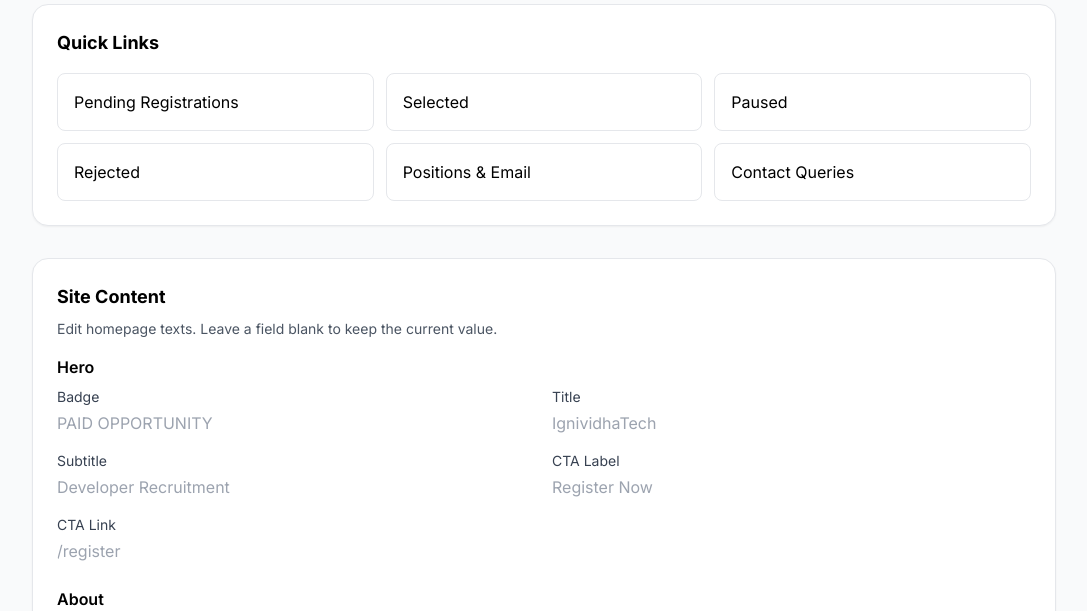
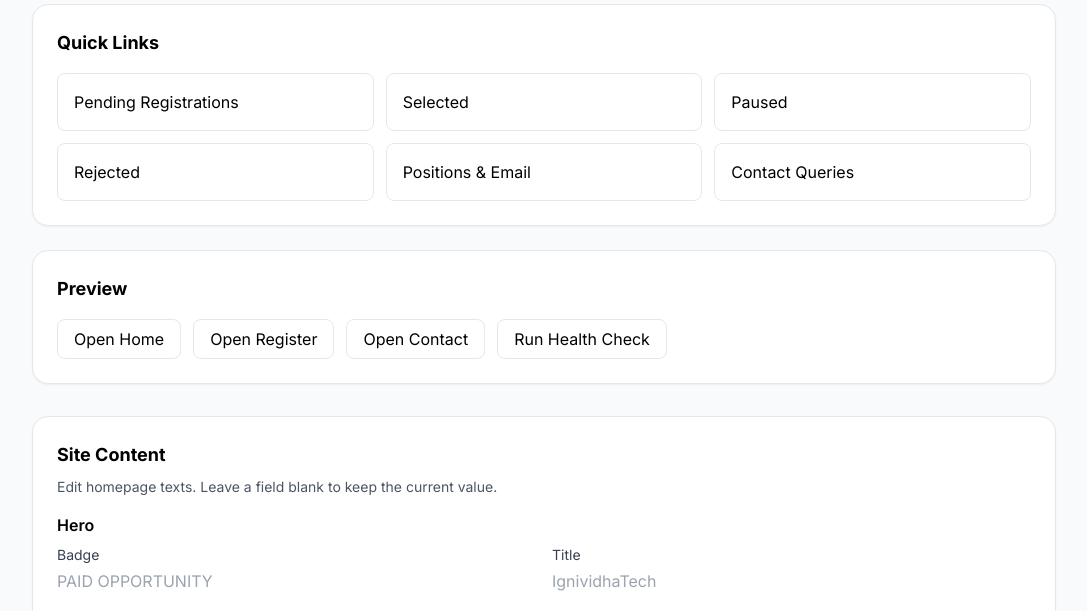
Before and after one commit to 25umesh/IgnividhaTech, a Flask app: page /admin in a window 1280 px wide. Shown: the part 326-937 px from the top of the page, without its empty margins (96-1183 px from the left). Run offline with Flask 3, Linux system fonts and the light colour scheme; the visitor is signed in with stand-in values (Sample User, id 1); some libraries are stand-ins or nearby versions.

Commit message:
Add /healthz endpoint to render key templates; add Preview links (Home/Register/Contact/Health) to admin dashboard

```diff
--- a/app.py
+++ b/app.py
@@ -1470,3 +1470,54 @@ if __name__ == '__main__':
         port=int(os.environ.get('PORT', 5000)),
         debug=True,
     )
+
+# --- HEALTH CHECK ENDPOINT ---
+
+
+@app.route('/healthz')
+def healthz():
+    """Render key templates to verify Jinja/context health.
+    Returns JSON summary and 200 if all pass, else 500.
+    """
+    results: dict[str, dict] = {}
+
+    def check(name: str, func):
+        try:
+            html = func()
+            # Rendered HTML length; jsonify needs serializable values
+            results[name] = {
+                'ok': True,
+                'len': len(html) if hasattr(html, '__len__') else 0,
+            }
+        except Exception as e:
+            results[name] = {'ok': False, 'error': str(e)}
+
+    # Check dashboard, register, contact templates using the same context
+    check('dashboard', lambda: render_template(
+        'dashboard.html',
+        update=(_load_updates_list()[0]
+                if _load_updates_list() else 'Registration will open soon.'),
+        updates=_load_updates_list(),
+        site_content=_load_site_content(),
+    ))
+    check('register', lambda: render_template(
+        'register.html', site_content=_load_site_content()
+    ))
+    check('contact', lambda: render_template(
+        'contact.html', site_content=_load_site_content()
+    ))
+
+    all_ok = all(v.get('ok') for v in results.values())
+    resp = jsonify({
+        'status': 'ok' if all_ok else 'degraded',
+        'results': results,
+        'time': datetime.now().isoformat(timespec='seconds'),
+    })
+    # Avoid caching
+    resp.headers['Cache-Control'] = (
+        'no-store, no-cache, must-revalidate, max-age=0'
+    )
+    resp.headers['Pragma'] = 'no-cache'
+    resp.headers['Expires'] = '0'
+    resp.status_code = 200 if all_ok else 500
+    return resp
--- a/templates/admin_dashboard.html
+++ b/templates/admin_dashboard.html
@@ -66,6 +66,16 @@
         <a href="{{ url_for('view_rejected') }}" class="block p-4 rounded-lg border border-gray-200 hover:border-cyan-400 hover:shadow">Rejected</a>
         <a href="{{ url_for('view_positions') }}" class="block p-4 rounded-lg border border-gray-200 hover:border-cyan-400 hover:shadow">Positions & Email</a>
         <a href="{{ url_for('view_queries') }}" class="block p-4 rounded-lg border border-gray-200 hover:border-cyan-400 hover:shadow">Contact Queries</a>
+      </div>
+    </section>
+
+    <section class="bg-white rounded-2xl shadow-sm border border-gray-200 p-6 mt-6">
+      <h2 class="text-lg font-bold mb-4">Preview</h2>
+      <div class="flex flex-wrap gap-3">
+        <a target="_blank" href="{{ url_for('home') }}" class="inline-flex items-center h-10 px-4 rounded-lg border border-gray-200 hover:border-cyan-400 hover:shadow">Open Home</a>
+        <a target="_blank" href="{{ url_for('register') }}" class="inline-flex items-center h-10 px-4 rounded-lg border border-gray-200 hover:border-cyan-400 hover:shadow">Open Register</a>
+        <a target="_blank" href="{{ url_for('contact') }}" class="inline-flex items-center h-10 px-4 rounded-lg border border-gray-200 hover:border-cyan-400 hover:shadow">Open Contact</a>
+        <a target="_blank" href="{{ url_for('healthz') }}" class="inline-flex items-center h-10 px-4 rounded-lg border border-gray-200 hover:border-cyan-400 hover:shadow">Run Health Check</a>
       </div>
     </section>
 
```
